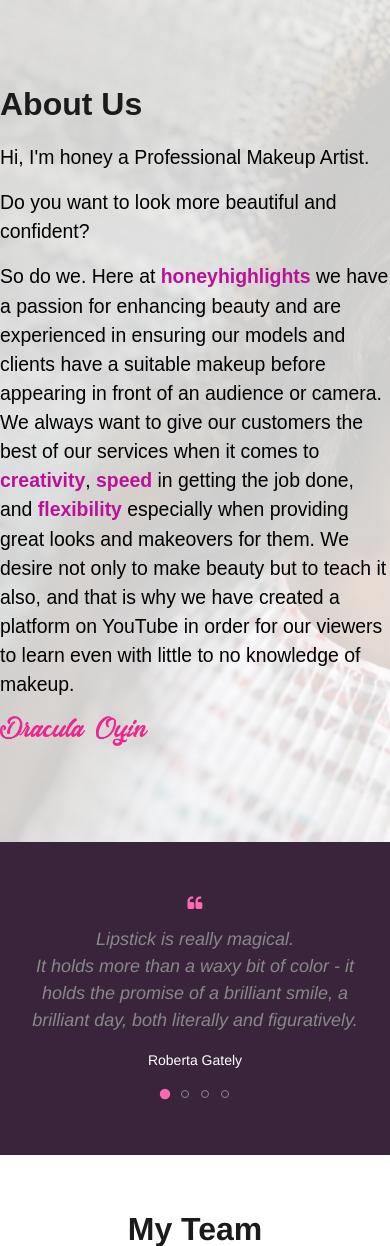
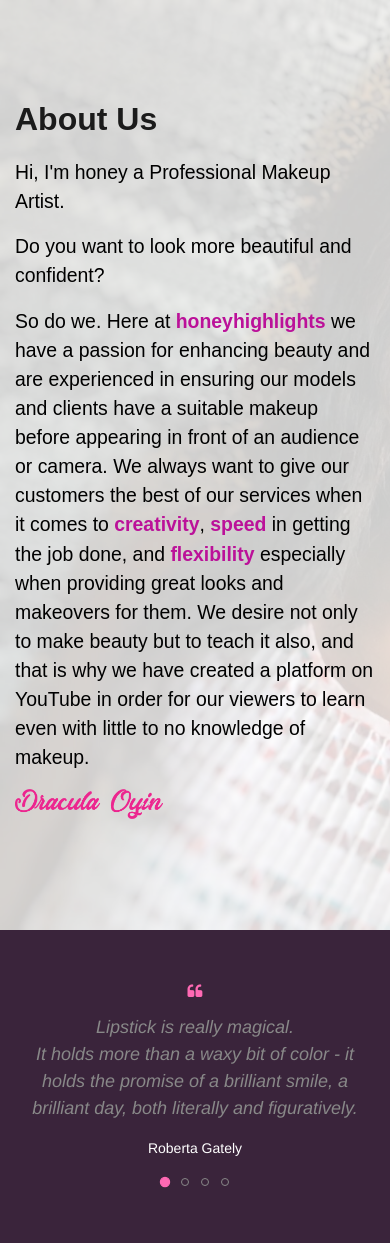
Before and after one commit to IamSolaSholzy01/HoneyHighlights, a PHP site: page /about.html in a window 390 px wide. Shown: the top 1246 px of the page. Run offline with PHP 8.4, Linux system fonts and the light colour scheme; some libraries are stand-ins or nearby versions; some web fonts are replaced.

Commit message:
little corrections to paddings

```diff
--- a/about.html
+++ b/about.html
@@ -59,7 +59,7 @@
             <div class="row honey-about-inner">
                 <!--<div class="col-md-6"> <img class="honey-about-img" src="img/about me.jpeg" alt=""> </div>-->
 
-                <div class="too">
+                <div class="too xs-padding">
                     <div class="honey-about-info also">
                         <h2>About Us</h2>
                         <p>Hi, I'm honey a Professional Makeup Artist.</p>
--- a/css/style.css
+++ b/css/style.css
@@ -922,6 +922,12 @@ button {
 .honey-services-section {
     padding: 160px 0 80px 0;
 }
+/* *** Small Screens *** */
+@media (max-width: 990px){
+    .honey-services-section {
+       padding: 80px 0 0px;
+    }
+}
 /* *** 14. Services - General *** */
 .honey-catalogue-items .col-md-6:nth-child(2) {
     margin-top: 75px;
```
